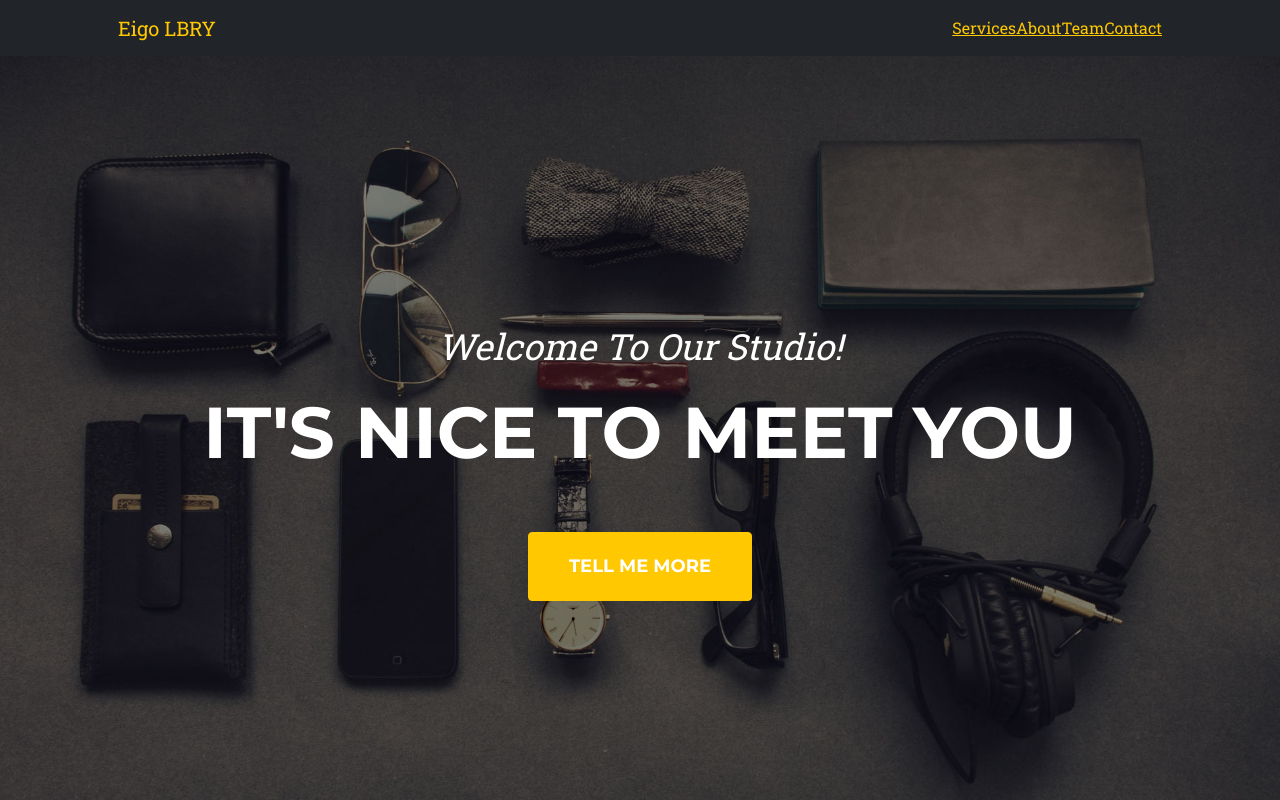
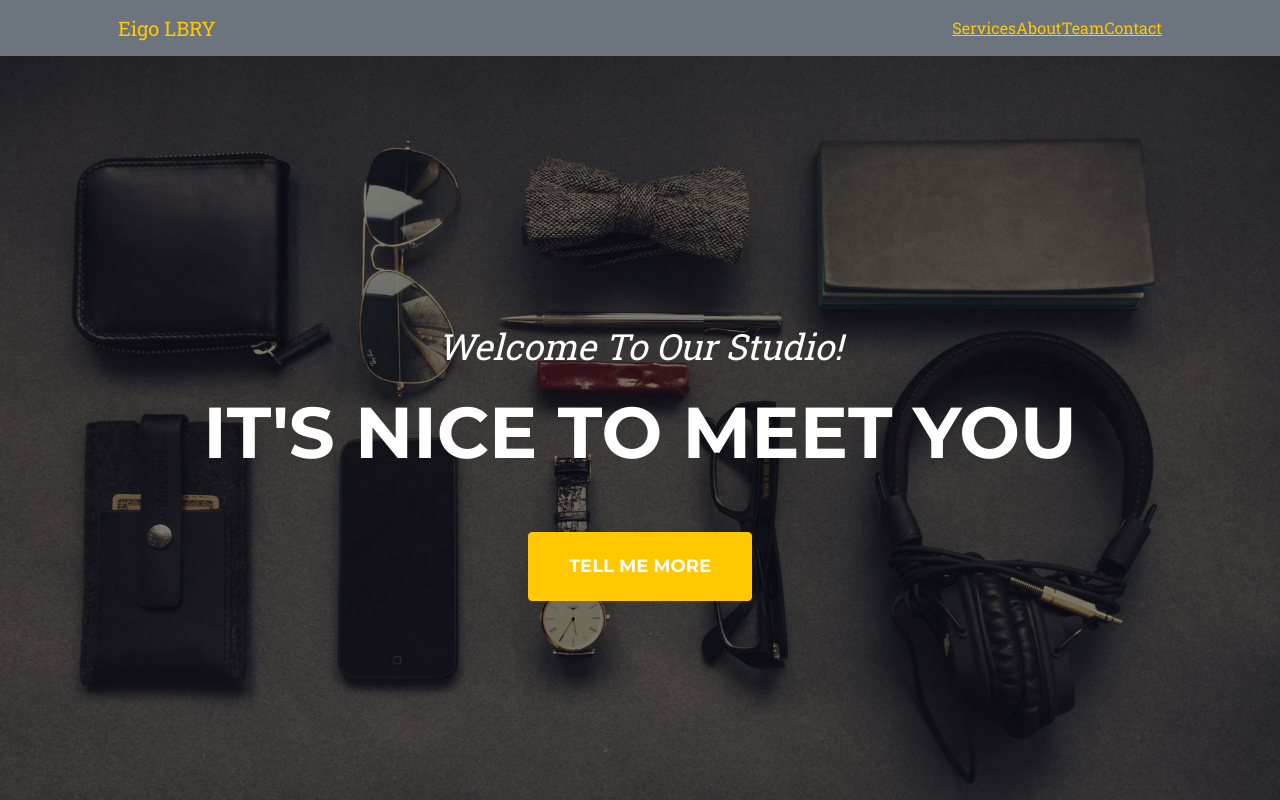
Before and after one commit to EssentialEnglish/Eigo, a plain HTML site: page index.html in a window 1280 px wide. Shown: the top 800 px of the page. Drawn offline with Linux system fonts and the light colour scheme.

Commit message:
Update index.html

```diff
--- a/index.html
+++ b/index.html
@@ -18,7 +18,7 @@
     </head>
     <body id="page-top">
         <!-- Navigation-->
-        <nav class="navbar sticky-top navbar-expand-lg navbar-dark bg-dark">
+        <nav class="navbar sticky-top navbar-expand-lg navbar-dark bg-secondary">
             <div class="container px-5">
                 <a class="navbar-brand" href="#page-top">Eigo LBRY</a>
                 <button class="navbar-toggler" type="button" data-bs-toggle="collapse" data-bs-target="#navbarResponsive" aria-controls="navbarResponsive" aria-expanded="false" aria-label="Toggle navigation"><span class="navbar-toggler-icon"></span></button>
```
